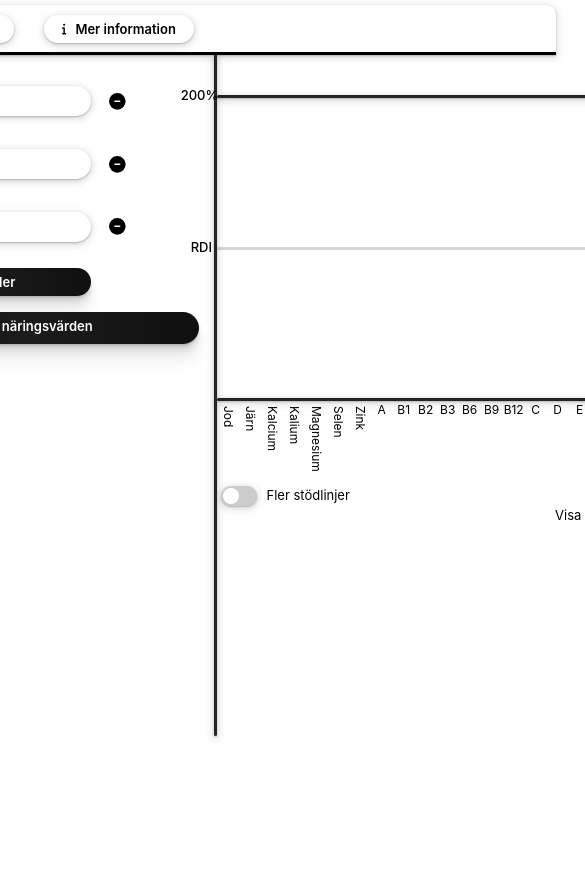
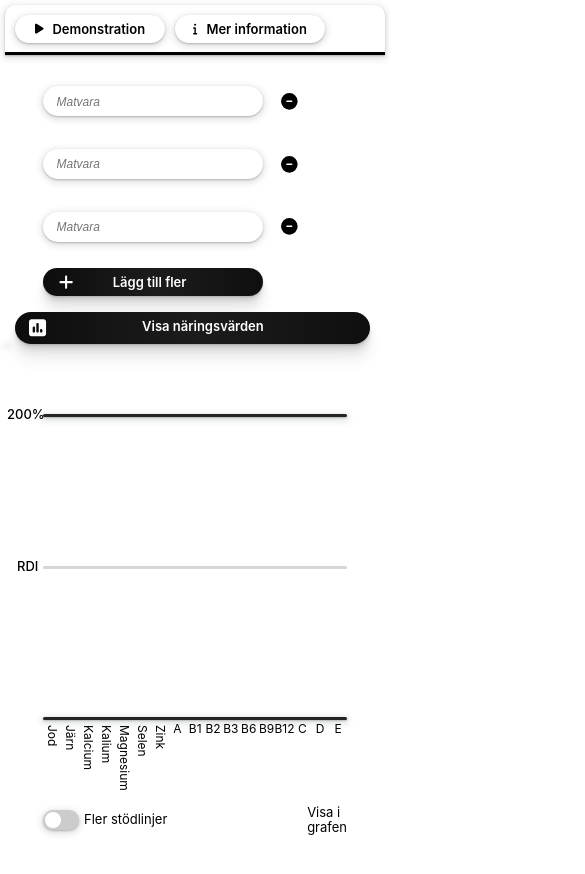
Before and after one commit to Radors/TPClient, a React (Vite) app in the folder tpclient/: page / in a window 390 px wide. Shown: the top 874 px of the page, 585 px wide, since content can reach past the window. Before the commit the page ends 844 px from the top, so only its background shows below. Built offline with nearby package versions, Linux system fonts and the light colour scheme.

Commit message:
getting closer to a prototype of the rework

```diff
--- a/tpclient/src/App.css
+++ b/tpclient/src/App.css
@@ -83,6 +83,7 @@
 .food-main {
     min-height: 550px;
     display: flex;
+    flex-direction: row;
 }
 
 .food-main-left {
@@ -200,6 +201,7 @@
     height: 10%;
     display: flex;
     justify-content: start;
+    border-bottom: 1px solid lightgray;
 }
 
 .search-items-container {
@@ -307,8 +309,6 @@
     box-shadow: rgba(0, 0, 0, 0.07) 0px 1px 1px, rgba(0, 0, 0, 0.07) 0px 2px 2px, rgba(0, 0, 0, 0.07) 0px 4px 4px, rgba(0, 0, 0, 0.07) 0px 8px 8px, rgba(0, 0, 0, 0.07) 0px 16px 16px;
 }
 
-/* ||||||||||||||||||||||||||||||||||| */
-
 .ta-bort {
     background: none;
     border: none;
@@ -324,6 +324,7 @@
     margin-left: auto;
     display: flex;
     flex-direction: column;
+    width: 80%;
 }
 
 .food-graph {
@@ -349,7 +350,6 @@
 .food-graph-canvas-bar {
     width: 5px;
     height: 5%;
-    border-top: 1px solid white;
 }
 
 .food-graph-canvas-limit-bar {
@@ -413,7 +413,7 @@
 }
 
 .mineral-text-container, .vitamin-text-container {
-    width: 22px;
+    width: 5.9%;
     display: flex;
 }
 
@@ -441,11 +441,32 @@
 
 .food-legend-toprow {
     display: flex;
+    flex-direction: row;
+    align-items: center;
+    margin-bottom: 15px;
+}
+
+.switch-container {
+    display: flex;
+    width: 12%;
+    justify-content: center;
+    align-items: center;
 }
 
 .fler-stodlinjer {
     margin-left: 5px;
+    width: 44%;
+    display: flex;
+    justify-content: start;
 }
+
+.visa-container {
+    width: 44%;
+    display: flex;
+    justify-content: end;
+    line-height: 15px;
+}
+
 
 .food-legend-and-switch {
     display: flex;
@@ -454,6 +475,7 @@
 
 .food-legend-container {
     display: flex;
+    justify-content: start;
     height: 25px;
     border-radius: 5px;
     background-color: white;
@@ -465,8 +487,8 @@
 .food-legend-label {
     white-space: nowrap;
     overflow: hidden;
-    text-overflow: ellipsis;
-    width: 250px;
+    mask-image: linear-gradient(to right, black 85%, transparent);
+    width: 100%;
 }
 
 .food-legend-colormark-outer {
@@ -480,13 +502,6 @@
     width: 30px;
     height: 12px;
     border-radius: 2px;
-}
-
-.switch-container {
-    display: flex;
-    width: 12%;
-    justify-content: center;
-    align-items: center;
 }
 
 .switch {
@@ -545,14 +560,40 @@ input:checked + .slider:before {
     border-radius: 50%;
 }
 
-.visa-outer {
-    display: flex;
-    justify-content: end;
-    height: 30px;
+/* ||||||||||||||||||||||||||||| */
+
+@media (max-width: 988px) {
+    .food-manager {
+        width: 494px;
+    }
+    .food-main {
+        flex-direction: column;
+    }
+    .food-main-left {
+        width: 100%;
+    }
+    .food-main-right {
+        width: 100%;
+        margin-top: 30px;
+    }
+    .food-output {
+        margin-left: 15%;
+    }
 }
 
-.visa-container {
-    width: 12%;
-    display: flex;
-    justify-content: center;
+@media (max-width: 465px) {
+    .food-output {
+        margin-left: 10%;
+    }
+    .food-manager {
+        width: 100%;
+    }
 }
+@media (max-width: 400px) {
+    .top-bar-inner {
+        margin-left: 10px;
+    }
+    .demonstration {
+        margin-right: 10px;
+    }
+}
--- a/tpclient/src/App.tsx
+++ b/tpclient/src/App.tsx
@@ -502,7 +502,7 @@ function FoodLegend({ itemVisibility, onToggleVisibility, onToggleGuidelines, sh
                     ></div>
                 </div>
                 <div className="food-legend-label">
-                    {item.name}
+                     {item.name}
                 </div>
             </div>
             <div className="switch-container">
@@ -526,10 +526,8 @@ function FoodLegend({ itemVisibility, onToggleVisibility, onToggleGuidelines, sh
                 <div className="fler-stodlinjer">
                     Fler stödlinjer
                 </div>
-            </div>
-            <div className="visa-outer">
                 <div className="visa-container">
-                    Visa
+                    Visa i<br />grafen
                 </div>
             </div>
             {allLegends}
```
